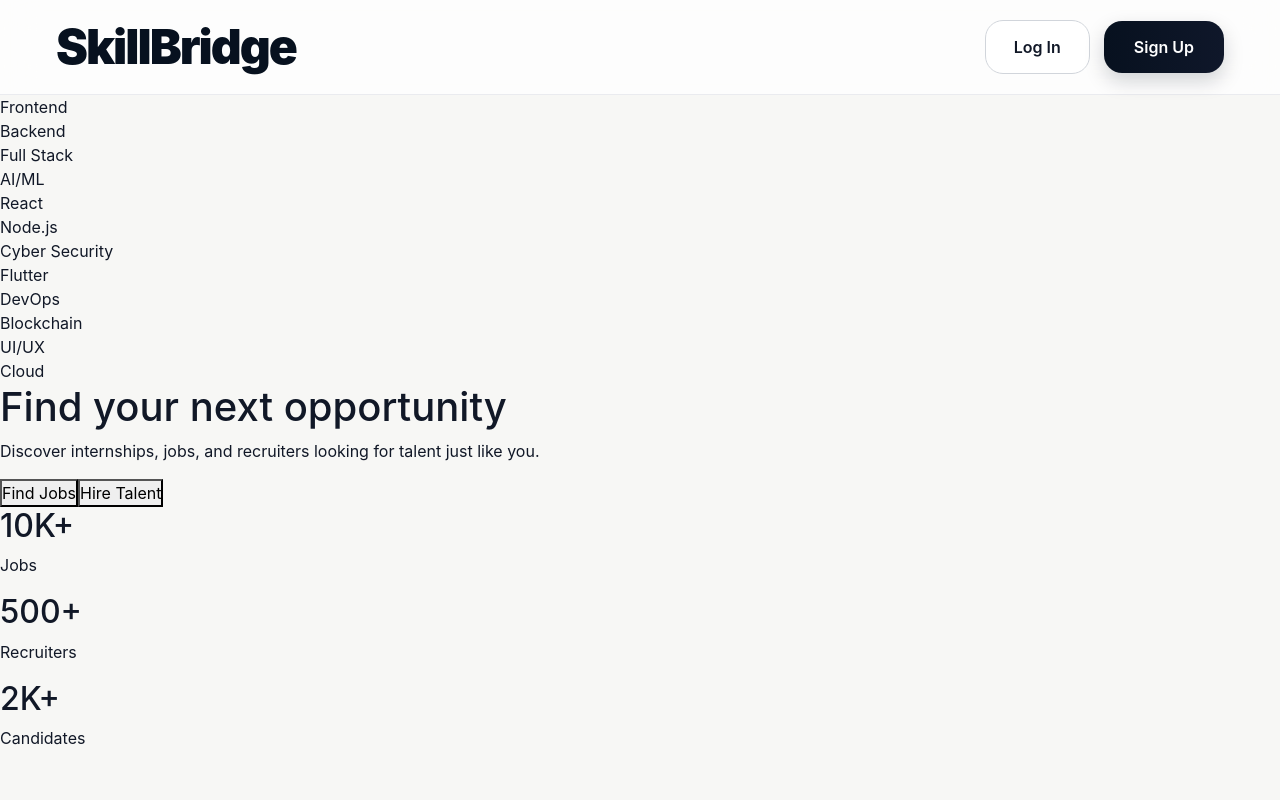
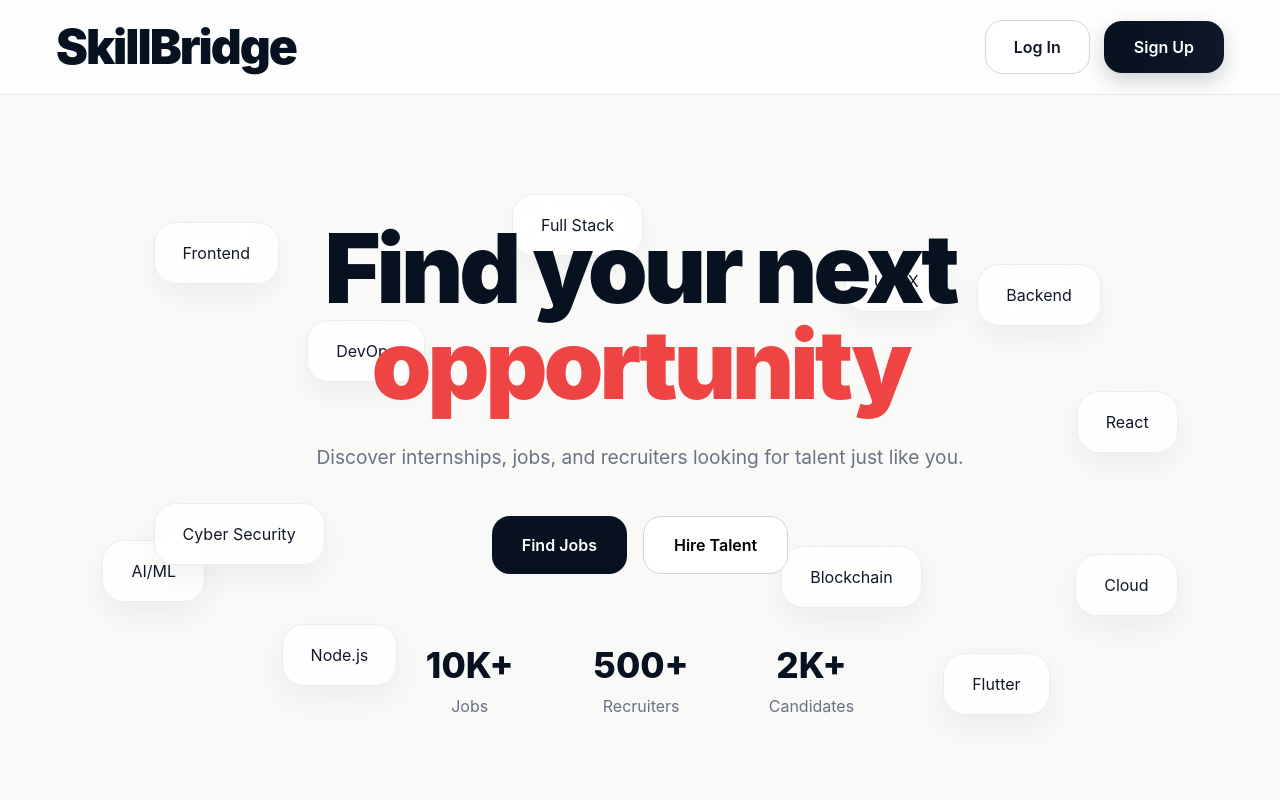
Before and after one commit to Chinmay0608/job-portal-system, a React app in the folder frontend/: page / in a window 1280 px wide. Shown: the top 800 px of the page. Built offline with nearby package versions, Linux system fonts and the light colour scheme; no server answers; the HTML template or start-up script is replaced by a standard one.

Commit message:
Fix Home page styling

```diff
--- a/frontend/src/pages/Home.css
+++ b/frontend/src/pages/Home.css
@@ -1,6 +1,126 @@
+.landing-page {
+  min-height: 100vh;
+  background: linear-gradient(to bottom, #fafaf9, #f4f4f3);
+  overflow: hidden;
+}
+
 /* ===================
-   TRUST & COMPANY SECTION
+   HERO SECTION
 =================== */
+.hero-section {
+  position: relative;
+  min-height: 88vh;
+  padding: 120px 20px 60px;
+  display: flex;
+  justify-content: center;
+  align-items: center;
+  text-align: center;
+  overflow: hidden;
+}
+
+.hero-content {
+  position: relative;
+  z-index: 10;
+  max-width: 850px;
+}
+
+.hero-title {
+  font-size: 6rem;
+  font-weight: 900;
+  line-height: 1;
+  letter-spacing: -4px;
+  color: #07111f;
+}
+
+.hero-title span {
+  color: #ef4444;
+}
+
+.hero-subtitle {
+  margin-top: 28px;
+  font-size: 1.2rem;
+  color: #6b7280;
+  line-height: 1.8;
+}
+
+/* HERO BUTTONS */
+.hero-buttons {
+  display: flex;
+  justify-content: center;
+  gap: 16px;
+  margin-top: 42px;
+}
+
+.hero-primary-btn {
+  border: none;
+  background: #07111f;
+  color: white;
+  padding: 16px 30px;
+  border-radius: 18px;
+  font-weight: 600;
+  transition: 0.3s ease;
+}
+
+.hero-primary-btn:hover {
+  transform: translateY(-3px);
+}
+
+.hero-secondary-btn {
+  background: white;
+  border: 1px solid #d1d5db;
+  padding: 16px 30px;
+  border-radius: 18px;
+  font-weight: 600;
+}
+
+/* HERO STATS */
+.hero-stats {
+  display: flex;
+  justify-content: center;
+  gap: 80px;
+  margin-top: 70px;
+}
+
+.hero-stats h2 {
+  font-size: 2.2rem;
+  font-weight: 800;
+  color: #07111f;
+}
+
+.hero-stats p {
+  color: #6b7280;
+}
+
+/* FLOATING SKILLS */
+.floating-wrapper {
+  position: absolute;
+  inset: 0;
+}
+
+.floating-skill {
+  position: absolute;
+  background: rgba(255, 255, 255, 0.85);
+  border: 1px solid #ececec;
+  padding: 18px 28px;
+  border-radius: 22px;
+  backdrop-filter: blur(16px);
+  box-shadow: 0 12px 30px rgba(0, 0, 0, 0.05);
+}
+
+.skill-0 { top: 18%; left: 12%; }
+.skill-1 { top: 24%; right: 14%; }
+.skill-2 { top: 14%; left: 40%; }
+.skill-3 { bottom: 28%; left: 8%; }
+.skill-4 { top: 42%; right: 8%; }
+.skill-5 { bottom: 16%; left: 22%; }
+.skill-6 { top: 58%; left: 12%; }
+.skill-7 { bottom: 12%; right: 18%; }
+.skill-8 { top: 32%; left: 24%; }
+.skill-9 { top: 64%; right: 28%; }
+.skill-10 { top: 22%; left: 66%; }
+.skill-11 { bottom: 26%; right: 8%; }
+
+/* TRUST SECTION */
 .trust-section {
   padding: 80px 20px;
   text-align: center;
@@ -12,16 +132,11 @@
   margin-bottom: 40px;
 }
 
-.company-section {
-  padding: 70px 80px;
-}
-
 .company-strip {
   display: flex;
   justify-content: center;
   gap: 28px;
   flex-wrap: wrap;
-  margin-top: 50px;
 }
 
 .company-logo-card {
@@ -29,7 +144,6 @@
   align-items: center;
   gap: 12px;
   min-width: 180px;
-  text-decoration: none;
   background: white;
   border: 1px solid #ececec;
   border-radius: 22px;
@@ -38,56 +152,28 @@
   font-size: 1.05rem;
   font-weight: 700;
   box-shadow: 0 6px 20px rgba(0, 0, 0, 0.04);
-  transition: transform 0.35s ease, box-shadow 0.35s ease, color 0.35s ease, border-color 0.35s ease;
-}
-
-.company-logo-card svg {
-  font-size: 30px;
+  transition: 0.3s ease;
 }
 
 .company-logo-card:hover {
   transform: translateY(-6px);
-  box-shadow: 0 14px 30px rgba(0, 0, 0, 0.08);
-  border-color: rgba(239, 68, 68, 0.2);
-  color: #ef4444;
 }
 
-/* ===================
-   RESPONSIVE MEDIA QUERIES
-=================== */
-@media (max-width: 992px) {
-  .hero-title {
-    font-size: 4rem;
-  }
-  .hero-stats {
-    gap: 40px;
-  }
-  .company-section {
-    padding: 60px 30px;
-  }
+.company-logo-img {
+  width: 34px;
+  height: 34px;
+  object-fit: contain;
 }
 
+/* RESPONSIVE */
 @media (max-width: 768px) {
-  .hero-section {
-    padding: 120px 20px 50px;
-    min-height: auto;
-  }
   .hero-title {
     font-size: 3rem;
     letter-spacing: -2px;
   }
-  .hero-subtitle {
-    font-size: 1rem;
-    line-height: 1.7;
-  }
   .hero-buttons {
     flex-direction: column;
     align-items: center;
-  }
-  .hero-primary-btn,
-  .hero-secondary-btn {
-    width: 100%;
-    max-width: 280px;
   }
   .hero-stats {
     flex-direction: column;
@@ -96,22 +182,4 @@
   .floating-skill {
     display: none;
   }
-  .company-logo-card {
-    width: 100%;
-    max-width: 280px;
-    justify-content: center;
-  }
 }
-
-@media (max-width: 480px) {
-  .hero-title {
-    font-size: 2.4rem;
-  }
-  .hero-badge {
-    font-size: 12px;
-    padding: 10px 16px;
-  }
-  .hero-stats h2 {
-    font-size: 1.8rem;
-  }
-}
```
Also changed, not shown: 1 other file (tests, documents, lock files or other folders).
